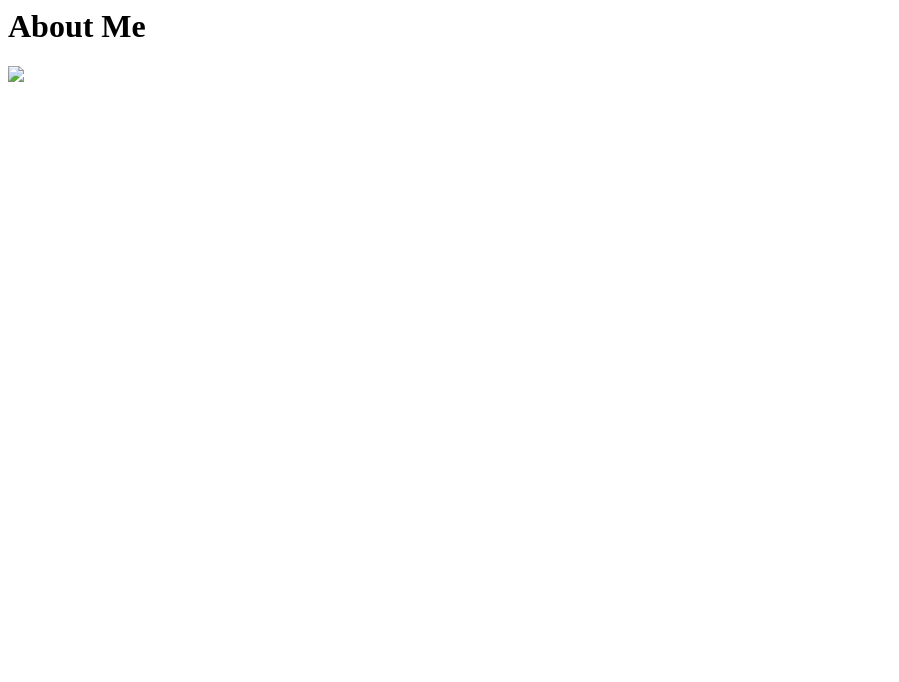
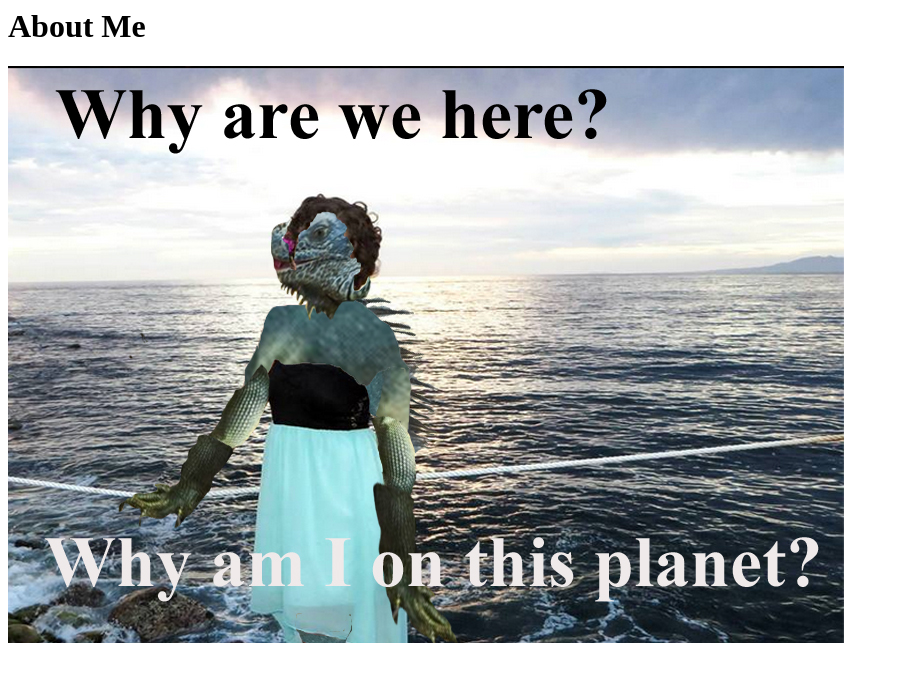
Before and after one commit to Pleeper228/AlexHennessy.com, a plain HTML site: page index.html in a window 1280 px wide. Shown: the whole page, without its empty margins (0-899 px from the left). Drawn offline with Linux system fonts and the light colour scheme.

Commit message:
Update index.html

```diff
--- a/index.html
+++ b/index.html
@@ -7,7 +7,7 @@
     </div>
       <div class="row band-body">
         <div class="col-sm-4 col-sm-offset-1 text-center">
-          <img src="final dress test.jpg" class="img-responsive">
+          <img src="final dress test img.jpg" class="img-responsive">
     </div>
   </div>
 </div>
```
